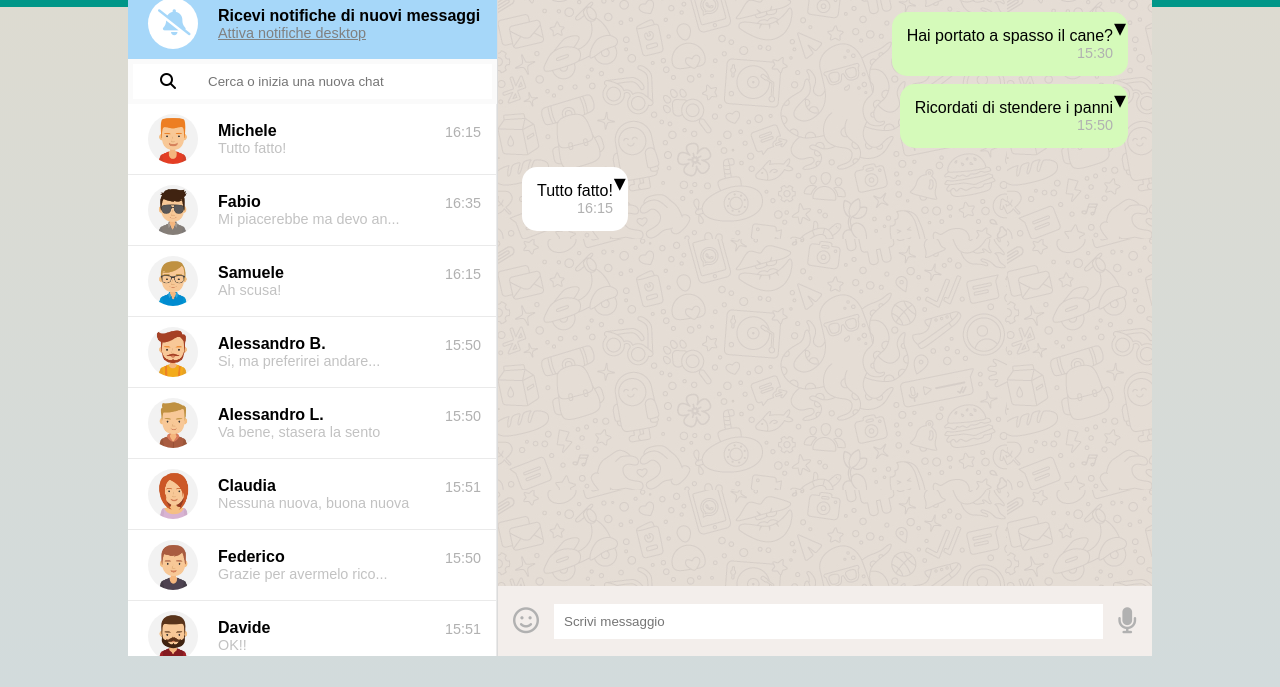
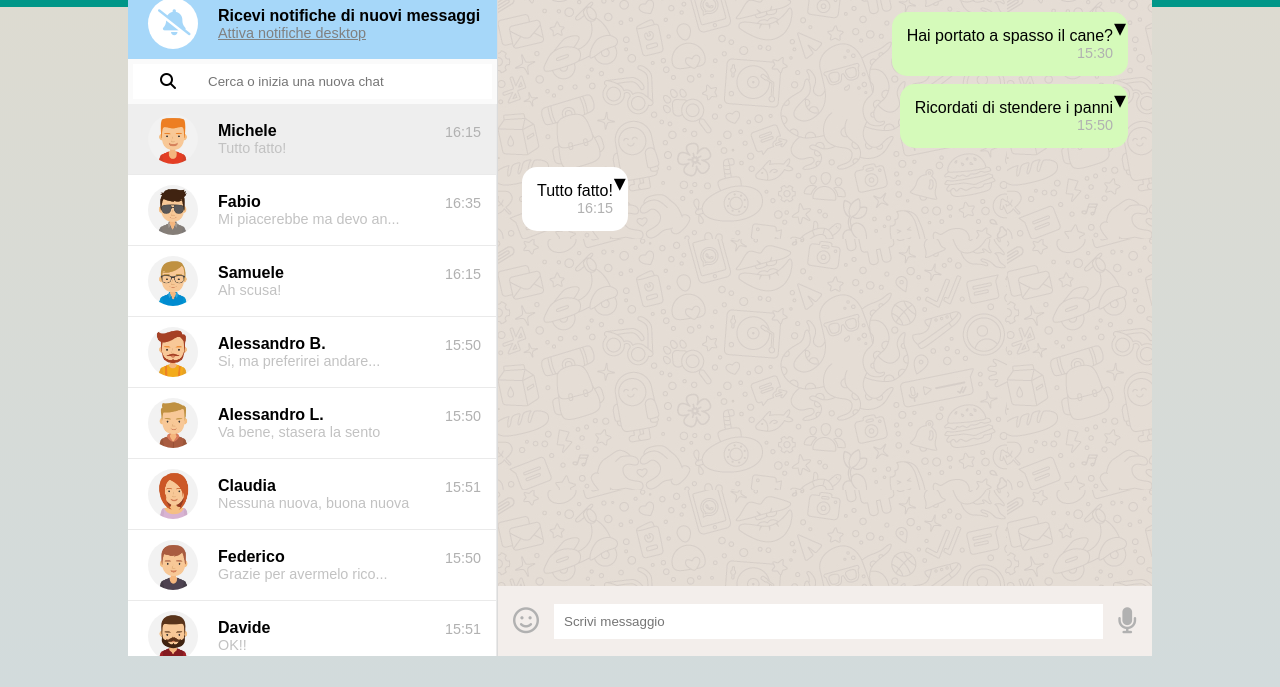
Before and after one commit to AntoCic/vue-boolzapp, a plain HTML site: page index.html in a window 1280 px wide. Shown: the part 113-800 px from the top of the page. Drawn offline with nearby package versions, Linux system fonts and the light colour scheme.

Commit message:
ADDED user_active in aside

```diff
--- a/index.html
+++ b/index.html
@@ -49,7 +49,7 @@
 
             <section class="contact">
 
-                <div v-for="(contact, i) in contacts" @click="currentUserIndex = i" class="user card">
+                <div v-for="(contact, i) in contacts" @click="currentUserIndex = i" class="user card" :class="{user_active: i === currentUserIndex}">
                     <template v-if="checkSearch(i)">
                         <div class="card-img">
                             <img :src="contact.avatar" alt="avatar-icon">
--- a/style/style.css
+++ b/style/style.css
@@ -317,6 +317,9 @@ aside {
   align-self: flex-start;
   padding: 20px 15px;
 }
+.user_active{
+background-color: #eeeeee;
+}
 
 /* MAIN */
 main {
```
